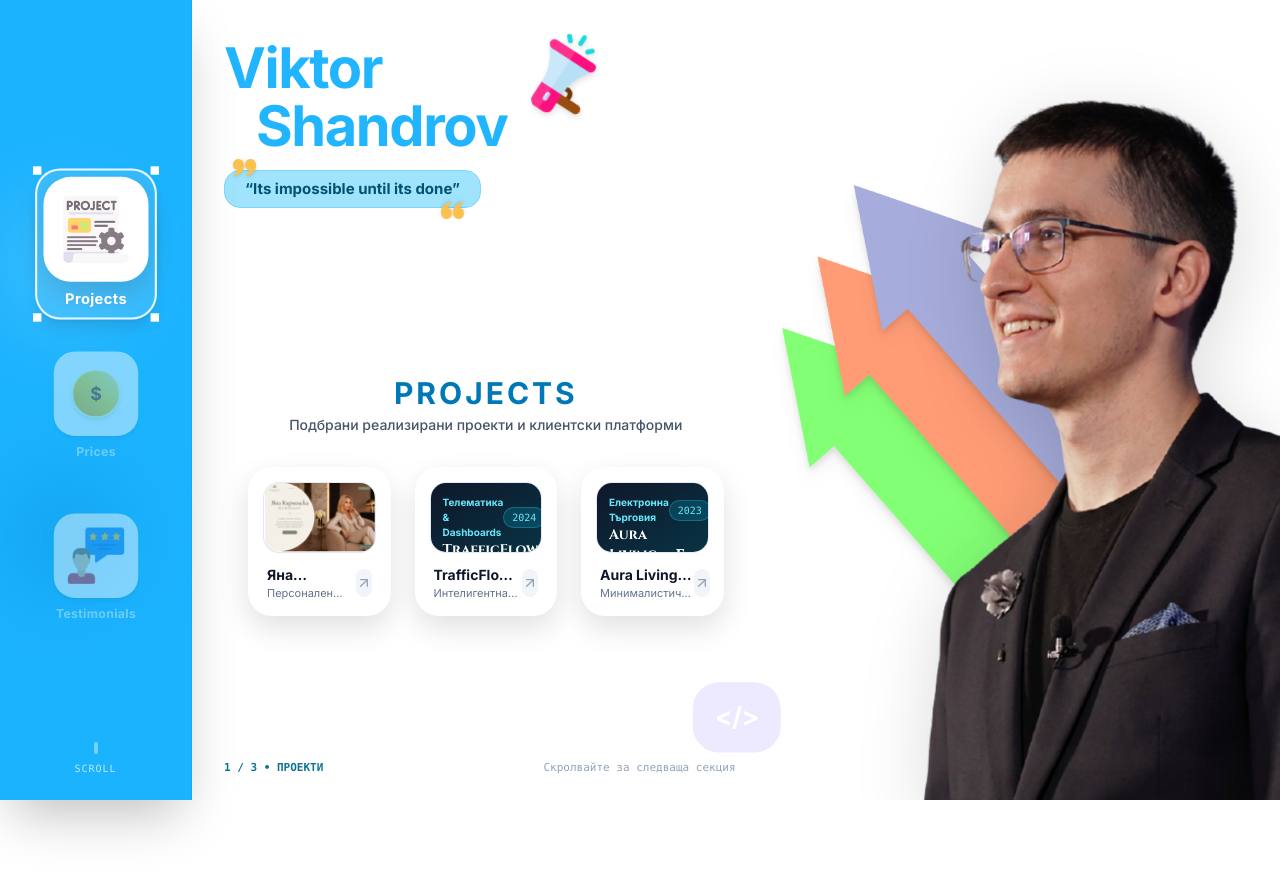
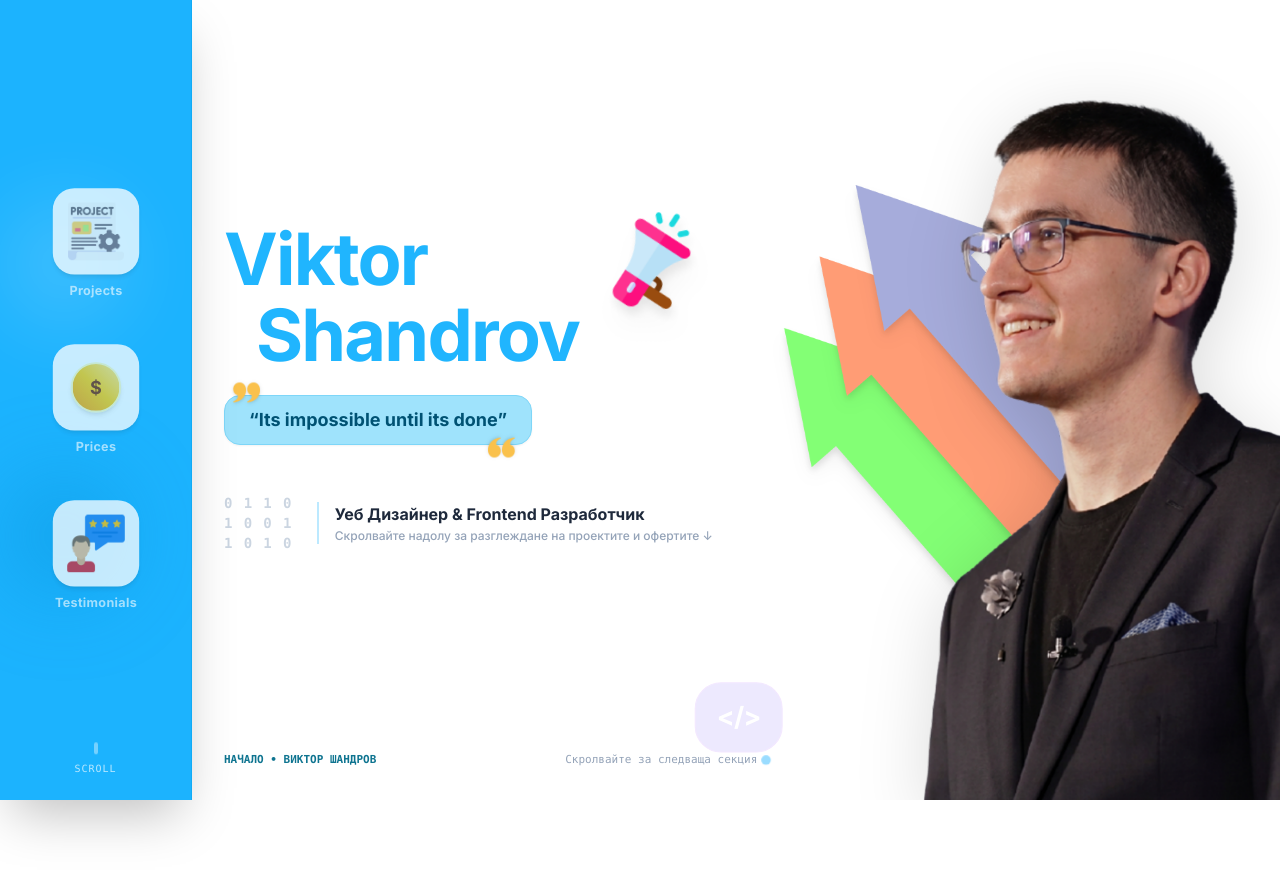
Before and after one commit to viktorShandrov/Portfolio-Main, a React (Vite) app: page / in a window 1280 px wide. Shown: the top 874 px of the page. Built offline with nearby package versions, Linux system fonts and the light colour scheme; a web font is replaced by a local one.

Commit message:
scroll v2

```diff
--- a/src/App.tsx
+++ b/src/App.tsx
@@ -8,7 +8,7 @@ import { AnimatePresence } from 'framer-motion';
 
 export const App: React.FC = () => {
   const [selectedProject, setSelectedProject] = useState<Project | null>(null);
-  const [activeSection, setActiveSection] = useState<string>('projects');
+  const [activeSection, setActiveSection] = useState<string>('intro');
   const [isContactOpen, setIsContactOpen] = useState(false);
 
   // Sync with URL hash for direct project routing
--- /dev/null
+++ b/src/components/HeroIntroSection.tsx
@@ -0,0 +1,95 @@
+import React from 'react';
+import { motion } from 'framer-motion';
+
+export const HeroIntroSection: React.FC = () => {
+  return (
+    <div className="w-full flex flex-col items-start justify-center select-none py-6 sm:py-10 max-w-[620px]">
+
+      {/* Top Header Name & Megaphone */}
+      <div className="relative mb-6">
+        <div className="flex items-start justify-between max-w-[480px] gap-6">
+          <div className="space-y-1">
+            <motion.h1
+              initial={{ opacity: 0, y: -20 }}
+              animate={{ opacity: 1, y: 0 }}
+              transition={{ duration: 0.6 }}
+              className="text-[#20b5fe] font-black text-5xl sm:text-6xl lg:text-[72px] tracking-tight leading-[0.98]"
+            >
+              Viktor
+            </motion.h1>
+            <motion.h2
+              initial={{ opacity: 0, y: -20 }}
+              animate={{ opacity: 1, y: 0 }}
+              transition={{ delay: 0.1, duration: 0.6 }}
+              className="text-[#20b5fe] font-black text-5xl sm:text-6xl lg:text-[72px] tracking-tight leading-[0.98] sm:pl-8"
+            >
+              Shandrov
+            </motion.h2>
+          </div>
+
+          {/* Megaphone Illustration Badge */}
+          <motion.div
+            initial={{ opacity: 0, scale: 0.7, rotate: -25 }}
+            animate={{ opacity: 1, scale: 1, rotate: -12 }}
+            transition={{ delay: 0.25, duration: 0.6 }}
+            whileHover={{ scale: 1.12, rotate: -4 }}
+            className="relative -mt-2 w-20 h-20 sm:w-24 sm:h-24 flex items-center justify-center cursor-pointer shrink-0"
+          >
+            <img
+              src="/assets/icon_megaphone.png"
+              alt="Megaphone"
+              className="w-full h-full object-contain drop-shadow-xl"
+            />
+          </motion.div>
+        </div>
+
+        {/* Quote Box with Yellow Quotation Marks */}
+        <motion.div
+          initial={{ opacity: 0, scale: 0.9 }}
+          animate={{ opacity: 1, scale: 1 }}
+          transition={{ delay: 0.35, duration: 0.5 }}
+          className="relative mt-6 mb-4 inline-block"
+        >
+          {/* Top-Left Yellow Quote */}
+          <img
+            src="/assets/icon_quote.png"
+            alt="Quote"
+            className="absolute -top-4 left-2 w-6 h-6 sm:w-7 sm:h-7 z-20 object-contain drop-shadow"
+          />
+
+          {/* Quote Bubble */}
+          <div className="bg-[#9fe3fc] text-[#005273] font-bold text-sm sm:text-base lg:text-lg px-6 py-2.5 rounded-2xl shadow-sm border border-[#7ed6f8]">
+            <span>“Its impossible until its done”</span>
+          </div>
+
+          {/* Bottom-Right Yellow Quote */}
+          <img
+            src="/assets/icon_quote.png"
+            alt="Quote"
+            className="absolute -bottom-4 right-4 w-6 h-6 sm:w-7 sm:h-7 z-20 object-contain drop-shadow transform rotate-180"
+          />
+        </motion.div>
+      </div>
+
+      {/* Binary Matrix & Subtitle */}
+      <motion.div
+        initial={{ opacity: 0, x: -10 }}
+        animate={{ opacity: 1, x: 0 }}
+        transition={{ delay: 0.45, duration: 0.5 }}
+        className="flex items-center gap-6 mt-2"
+      >
+        <div className="flex flex-col font-mono text-xs sm:text-sm font-black text-slate-300 select-none tracking-widest leading-snug">
+          <span>0 1 1 0</span>
+          <span>1 0 0 1</span>
+          <span>1 0 1 0</span>
+        </div>
+
+        <div className="border-l-2 border-[#20b5fe]/30 pl-4 text-slate-500 text-xs sm:text-sm font-medium leading-relaxed">
+          <p className="font-bold text-slate-800 text-sm sm:text-base">Уеб Дизайнер & Frontend Разработчик</p>
+          <p className="text-slate-400 text-xs mt-0.5">Скролвайте надолу за разглеждане на проектите и офертите ↓</p>
+        </div>
+      </motion.div>
+
+    </div>
+  );
+};
--- a/src/components/LeftSidebarMenu.tsx
+++ b/src/components/LeftSidebarMenu.tsx
@@ -37,8 +37,8 @@ export const LeftSidebarMenu: React.FC<LeftSidebarMenuProps> = ({
       {/* Vertical Track of Menu Cards */}
       <div className="relative w-full flex flex-col items-center justify-center space-y-6 sm:space-y-8 py-8">
         {MENU_ITEMS.map((item, index) => {
-          // Distance from active item (-1, 0, 1, etc.)
-          const distance = index - activeIndex;
+          const isIntro = activeSection === 'intro';
+          const distance = activeIndex >= 0 ? index - activeIndex : 0;
           const isActive = item.id === activeSection;
 
           return (
@@ -46,11 +46,11 @@ export const LeftSidebarMenu: React.FC<LeftSidebarMenuProps> = ({
               key={item.id}
               onClick={() => onNavigateSection(`${item.id}-section`)}
               animate={{
-                scale: isActive ? 1.05 : 0.88,
-                opacity: isActive ? 1 : 0.45,
-                y: distance * 6,
+                scale: isActive ? 1.05 : 0.9,
+                opacity: isActive ? 1 : isIntro ? 0.75 : 0.45,
+                y: isIntro ? 0 : distance * 6,
               }}
-              whileHover={{ scale: isActive ? 1.08 : 0.95, opacity: 0.9 }}
+              whileHover={{ scale: isActive ? 1.08 : 0.98, opacity: 1 }}
               whileTap={{ scale: 0.92 }}
               transition={{ type: 'spring', stiffness: 350, damping: 28 }}
               className={`flex flex-col items-center cursor-pointer group relative transition-all duration-300 ${
--- a/src/components/PinnedScrollStage.tsx
+++ b/src/components/PinnedScrollStage.tsx
@@ -1,7 +1,7 @@
 import React, { useRef } from 'react';
 import { motion, useScroll, useTransform, useMotionValueEvent } from 'framer-motion';
 import { LeftSidebarMenu } from './LeftSidebarMenu';
-import { HeroCenterBrand } from './HeroCenterBrand';
+import { HeroIntroSection } from './HeroIntroSection';
 import { ViktorStickyVisual } from './ViktorStickyVisual';
 import { ProjectsGrid } from './ProjectsGrid';
 import { PricingSection } from './PricingSection';
@@ -29,30 +29,35 @@ export const PinnedScrollStage: React.FC<PinnedScrollStageProps> = ({
 }) => {
   const containerRef = useRef<HTMLDivElement>(null);
 
-  // Track scroll progress within the 300vh pinned container
+  // Track scroll progress through the 4-stage container (Intro -> Projects -> Prices -> Testimonials)
   const { scrollYProgress } = useScroll({
     target: containerRef,
     offset: ['start start', 'end end'],
   });
 
-  // Calculate opacity crossfade for each section in place:
-  // 1. Projects: [0 -> 0.25 -> 0.36] (Visible at start, fades to 0)
-  const opacityProjects = useTransform(scrollYProgress, [0, 0.22, 0.35], [1, 1, 0]);
-  const scaleProjects = useTransform(scrollYProgress, [0, 0.22, 0.35], [1, 1, 0.95]);
+  // 1. Stage 0: Intro (Name & Quote) - Visible at top, fades out
+  const opacityIntro = useTransform(scrollYProgress, [0, 0.16, 0.26], [1, 1, 0]);
+  const scaleIntro = useTransform(scrollYProgress, [0, 0.16, 0.26], [1, 1, 0.94]);
 
-  // 2. Prices: [0.32 -> 0.44 -> 0.58 -> 0.70] (Fades in, stays visible, fades to 0)
-  const opacityPrices = useTransform(scrollYProgress, [0.32, 0.42, 0.58, 0.70], [0, 1, 1, 0]);
-  const scalePrices = useTransform(scrollYProgress, [0.32, 0.42, 0.58, 0.70], [0.95, 1, 1, 0.95]);
+  // 2. Stage 1: Projects - Fades in, stays visible, fades out
+  const opacityProjects = useTransform(scrollYProgress, [0.22, 0.30, 0.44, 0.52], [0, 1, 1, 0]);
+  const scaleProjects = useTransform(scrollYProgress, [0.22, 0.30, 0.44, 0.52], [0.95, 1, 1, 0.95]);
 
-  // 3. Testimonials: [0.67 -> 0.78 -> 1] (Fades in, stays visible to end)
-  const opacityTestimonials = useTransform(scrollYProgress, [0.67, 0.78, 1], [0, 1, 1]);
-  const scaleTestimonials = useTransform(scrollYProgress, [0.67, 0.78, 1], [0.95, 1, 1]);
+  // 3. Stage 2: Prices - Fades in, stays visible, fades out
+  const opacityPrices = useTransform(scrollYProgress, [0.48, 0.56, 0.70, 0.78], [0, 1, 1, 0]);
+  const scalePrices = useTransform(scrollYProgress, [0.48, 0.56, 0.70, 0.78], [0.95, 1, 1, 0.95]);
 
-  // Sync the active section for sidebar menu indicator
+  // 4. Stage 3: Testimonials - Fades in, stays visible to the end
+  const opacityTestimonials = useTransform(scrollYProgress, [0.74, 0.82, 1], [0, 1, 1]);
+  const scaleTestimonials = useTransform(scrollYProgress, [0.74, 0.82, 1], [0.95, 1, 1]);
+
+  // Synchronize the active section for sidebar menu indicator
   useMotionValueEvent(scrollYProgress, 'change', (latest) => {
-    if (latest < 0.33) {
+    if (latest < 0.24) {
+      if (activeSection !== 'intro') setActiveSection('intro');
+    } else if (latest < 0.50) {
       if (activeSection !== 'projects') setActiveSection('projects');
-    } else if (latest < 0.67) {
+    } else if (latest < 0.76) {
       if (activeSection !== 'prices') setActiveSection('prices');
     } else {
       if (activeSection !== 'testimonials') setActiveSection('testimonials');
@@ -64,13 +69,13 @@ export const PinnedScrollStage: React.FC<PinnedScrollStageProps> = ({
     const containerTop = containerRef.current.offsetTop;
     const totalScroll = containerRef.current.offsetHeight - window.innerHeight;
 
-    let targetRatio = 0.05;
+    let targetRatio = 0.36;
     if (sectionId.includes('prices')) {
-      targetRatio = 0.5;
+      targetRatio = 0.63;
     } else if (sectionId.includes('testimonials')) {
-      targetRatio = 0.92;
+      targetRatio = 0.90;
     } else {
-      targetRatio = 0.05;
+      targetRatio = 0.36;
     }
 
     window.scrollTo({
@@ -80,13 +85,13 @@ export const PinnedScrollStage: React.FC<PinnedScrollStageProps> = ({
   };
 
   return (
-    /* 300vh scroll container that drives the in-place crossfade */
-    <div ref={containerRef} className="relative w-full h-[320vh]">
+    /* 420vh scroll container that drives the in-place crossfade across all 4 stages */
+    <div ref={containerRef} className="relative w-full h-[420vh]">
 
-      {/* 100vh Sticky Viewport: Everything stays fixed in place on screen! */}
+      {/* 100vh Sticky Viewport: Everything stays fixed on screen while content fades in place! */}
       <div className="sticky top-0 h-screen w-full overflow-hidden flex flex-col justify-between select-none bg-white">
 
-        {/* Left Vertical Docked Sidebar */}
+        {/* Left Vertical Docked Sidebar (Contains ONLY Projects, Prices, Testimonials) */}
         <LeftSidebarMenu
           activeSection={activeSection}
           onNavigateSection={handleNavigateSection}
@@ -95,18 +100,27 @@ export const PinnedScrollStage: React.FC<PinnedScrollStageProps> = ({
         {/* Main Stage Grid (Between Sidebar and Right Visual) */}
         <div className="w-full h-full pl-36 sm:pl-44 lg:pl-48 pr-0 flex items-center justify-between relative">
 
-          {/* Middle Content Stage (Branding + In-Place Crossfading Sections) */}
-          <div className="w-full lg:w-[58%] xl:w-[54%] h-full flex flex-col justify-between py-4 sm:py-6 px-4 sm:px-8 z-10">
+          {/* Middle Content Stage (In-Place Crossfading: Intro -> Projects -> Prices -> Testimonials) */}
+          <div className="w-full lg:w-[60%] xl:w-[56%] h-full flex flex-col justify-between py-6 sm:py-8 px-4 sm:px-8 z-10">
 
-            {/* Top Fixed Brand: Viktor Shandrov, Megaphone, Quote */}
-            <div className="shrink-0">
-              <HeroCenterBrand />
-            </div>
+            {/* Central Stage where all 4 sections transition smoothly in the exact same place */}
+            <div className="relative w-full flex-1 flex items-center justify-center my-auto min-h-[420px] sm:min-h-[480px]">
 
-            {/* Central In-Place Crossfade Stage for Sections */}
-            <div className="relative w-full flex-1 flex items-center justify-center my-auto min-h-[360px] sm:min-h-[420px]">
+              {/* Stage 0: Hero Intro (Name, Megaphone, Quote, Binary) */}
+              <motion.div
+                style={{
+                  opacity: opacityIntro,
+                  scale: scaleIntro,
+                  pointerEvents: activeSection === 'intro' ? 'auto' : 'none',
+                }}
+                className="absolute inset-0 flex items-center justify-center w-full"
+              >
+                <div className="w-full">
+                  <HeroIntroSection />
+                </div>
+              </motion.div>
 
-              {/* Section 1: Projects Showcase */}
+              {/* Stage 1: Projects Showcase */}
               <motion.div
                 style={{
                   opacity: opacityProjects,
@@ -123,7 +137,7 @@ export const PinnedScrollStage: React.FC<PinnedScrollStageProps> = ({
                 </div>
               </motion.div>
 
-              {/* Section 2: Prices & Packages */}
+              {/* Stage 2: Prices & Packages */}
               <motion.div
                 style={{
                   opacity: opacityPrices,
@@ -140,7 +154,7 @@ export const PinnedScrollStage: React.FC<PinnedScrollStageProps> = ({
                 </div>
               </motion.div>
 
-              {/* Section 3: Testimonials */}
+              {/* Stage 3: Testimonials & Reviews */}
               <motion.div
                 style={{
                   opacity: opacityTestimonials,
@@ -162,6 +176,7 @@ export const PinnedScrollStage: React.FC<PinnedScrollStageProps> = ({
             {/* Bottom Status / Navigation hint */}
             <div className="shrink-0 pt-2 flex items-center justify-between text-[11px] text-slate-400 font-mono">
               <span className="font-bold text-cyan-700 uppercase">
+                {activeSection === 'intro' && 'НАЧАЛО • ВИКТОР ШАНДРОВ'}
                 {activeSection === 'projects' && '1 / 3 • ПРОЕКТИ'}
                 {activeSection === 'prices' && '2 / 3 • ЦЕНИ И ПАКЕТИ'}
                 {activeSection === 'testimonials' && '3 / 3 • ОТЗИВИ'}
@@ -175,7 +190,7 @@ export const PinnedScrollStage: React.FC<PinnedScrollStageProps> = ({
           </div>
 
           {/* Right Column: Fixed Sticky Viktor Portrait & 3D Arrows */}
-          <div className="hidden lg:flex lg:w-[42%] xl:w-[46%] h-full items-end justify-end relative z-20 pointer-events-none">
+          <div className="hidden lg:flex lg:w-[40%] xl:w-[44%] h-full items-end justify-end relative z-20 pointer-events-none">
             <ViktorStickyVisual />
           </div>
 
--- a/src/components/ProjectsGrid.tsx
+++ b/src/components/ProjectsGrid.tsx
@@ -10,47 +10,35 @@ interface ProjectsGridProps {
 
 export const ProjectsGrid: React.FC<ProjectsGridProps> = ({ projects, onSelectProject }) => {
   return (
-    <motion.div
-      initial={{ opacity: 0, y: 15 }}
-      animate={{ opacity: 1, y: 0 }}
-      exit={{ opacity: 0, y: -10 }}
-      transition={{ duration: 0.45, ease: 'easeOut' }}
-      className="w-full max-w-4xl mx-auto px-4 sm:px-6 py-6 sm:py-8"
-    >
-
+    <div className="w-full max-w-[840px] mx-auto px-2 sm:px-4 py-2 sm:py-4">
       {/* "PROJECTS" Section Heading */}
-      <motion.div
-        initial={{ opacity: 0, scale: 0.95 }}
-        animate={{ opacity: 1, scale: 1 }}
-        transition={{ delay: 0.1, duration: 0.4 }}
-        className="text-center mb-6 sm:mb-8"
-      >
-        <h2 className="text-[#0077b6] font-black text-xl sm:text-2xl lg:text-3xl tracking-widest uppercase drop-shadow-xs">
+      <div className="text-center mb-3 sm:mb-5">
+        <h2 className="text-[#0077b6] font-black text-xl sm:text-2xl tracking-widest uppercase drop-shadow-xs">
           PROJECTS
         </h2>
-        <p className="text-slate-600 text-xs sm:text-sm font-medium mt-1">
+        <p className="text-slate-500 text-xs sm:text-sm font-medium mt-0.5">
           Подбрани реализирани проекти и клиентски платформи
         </p>
-      </motion.div>
+      </div>
 
       {/* Grid of Projects */}
-      <div className="grid grid-cols-1 md:grid-cols-2 lg:grid-cols-3 gap-6 justify-items-center">
+      <div className="grid grid-cols-1 sm:grid-cols-2 lg:grid-cols-3 gap-3.5 sm:gap-4 justify-items-center">
         {projects.map((project, index) => (
           <motion.div
             key={project.id}
-            initial={{ opacity: 0, y: 20 }}
+            initial={{ opacity: 0, y: 15 }}
             animate={{ opacity: 1, y: 0 }}
-            transition={{ delay: 0.15 + index * 0.1, duration: 0.45, ease: 'easeOut' }}
-            whileHover={{ y: -6 }}
+            transition={{ delay: 0.1 + index * 0.08, duration: 0.4 }}
+            whileHover={{ y: -4 }}
             whileTap={{ scale: 0.98 }}
             onClick={() => onSelectProject(project)}
-            className="cursor-pointer group w-full max-w-[320px] transition-all duration-300"
+            className="cursor-pointer group w-full max-w-[280px] transition-all duration-200"
           >
             {/* White Rounded Project Card */}
-            <div className="bg-white rounded-3xl p-3 sm:p-3.5 shadow-[0_12px_30px_rgba(0,0,0,0.12)] border border-white/80 group-hover:shadow-[0_20px_45px_rgba(0,0,0,0.2)] transition-all overflow-hidden flex flex-col">
+            <div className="bg-white rounded-2xl sm:rounded-3xl p-3 shadow-[0_8px_24px_rgba(0,0,0,0.08)] border border-slate-200/80 group-hover:border-[#00a8ff]/50 group-hover:shadow-[0_12px_28px_rgba(0,168,255,0.15)] transition-all overflow-hidden flex flex-col">
 
               {/* Project Mockup / Screenshot Container */}
-              <div className="relative aspect-[16/10] w-full rounded-2xl overflow-hidden bg-slate-100 border border-slate-200/80 shadow-inner">
+              <div className="relative aspect-[16/10] w-full rounded-xl sm:rounded-2xl overflow-hidden bg-slate-100 border border-slate-200/80 shadow-inner">
                 {project.id === 'yana-karlovska' ? (
                   <img
                     src="/assets/yana_website.png"
@@ -61,37 +49,37 @@ export const ProjectsGrid: React.FC<ProjectsGridProps> = ({ projects, onSelectPr
                     }}
                   />
                 ) : (
-                  <div className="w-full h-full bg-gradient-to-br from-slate-900 to-cyan-950 p-3 flex flex-col justify-between text-white">
-                    <div className="flex items-center justify-between text-[10px] text-cyan-300">
+                  <div className="w-full h-full bg-gradient-to-br from-slate-900 to-cyan-950 p-2.5 flex flex-col justify-between text-white">
+                    <div className="flex items-center justify-between text-[9px] text-cyan-300">
                       <span className="font-bold">{project.category}</span>
-                      <span className="bg-cyan-500/20 px-2 py-0.5 rounded-full border border-cyan-400/30 font-mono">{project.year}</span>
+                      <span className="bg-cyan-500/20 px-1.5 py-0.5 rounded-full border border-cyan-400/30 font-mono">{project.year}</span>
                     </div>
-                    <div className="font-serif text-sm font-bold text-white">{project.title}</div>
-                    <div className="text-[10px] text-slate-300 line-clamp-1">{project.subtitle}</div>
+                    <div className="font-serif text-xs font-bold text-white line-clamp-1">{project.title}</div>
+                    <div className="text-[9px] text-slate-300 line-clamp-1">{project.subtitle}</div>
                   </div>
                 )}
 
                 {/* Floating "Виж проект" Hover Pill */}
-                <div className="absolute inset-0 bg-black/40 opacity-0 group-hover:opacity-100 transition-opacity duration-300 flex items-center justify-center backdrop-blur-xs">
-                  <span className="bg-white text-slate-900 font-bold text-xs px-3.5 py-1.5 rounded-full shadow-lg flex items-center gap-1 transform translate-y-2 group-hover:translate-y-0 transition-transform">
-                    <span>Преглед на проекта</span>
-                    <ArrowUpRight className="w-3.5 h-3.5 text-cyan-600" />
+                <div className="absolute inset-0 bg-black/35 opacity-0 group-hover:opacity-100 transition-opacity duration-200 flex items-center justify-center backdrop-blur-xs">
+                  <span className="bg-white text-slate-900 font-bold text-[11px] px-3 py-1 rounded-full shadow-md flex items-center gap-1">
+                    <span>Преглед</span>
+                    <ArrowUpRight className="w-3 h-3 text-cyan-600" />
                   </span>
                 </div>
               </div>
 
               {/* Card Meta below image */}
-              <div className="mt-3 px-1 flex items-center justify-between">
-                <div>
-                  <h3 className="font-bold text-sm text-slate-900 group-hover:text-[#00a8ff] transition-colors line-clamp-1">
+              <div className="mt-2.5 px-0.5 flex items-center justify-between">
+                <div className="min-w-0 pr-2">
+                  <h3 className="font-bold text-xs sm:text-sm text-slate-900 group-hover:text-[#00a8ff] transition-colors truncate">
                     {project.title}
                   </h3>
-                  <p className="text-[11px] text-slate-500 line-clamp-1">
+                  <p className="text-[10px] sm:text-[11px] text-slate-500 truncate">
                     {project.subtitle}
                   </p>
                 </div>
-                <div className="w-7 h-7 rounded-full bg-slate-100 group-hover:bg-[#00a8ff] group-hover:text-white text-slate-400 flex items-center justify-center transition-colors">
-                  <ArrowUpRight className="w-4 h-4" />
+                <div className="w-6 h-6 rounded-full bg-slate-100 group-hover:bg-[#00a8ff] group-hover:text-white text-slate-400 flex items-center justify-center shrink-0 transition-colors">
+                  <ArrowUpRight className="w-3.5 h-3.5" />
                 </div>
               </div>
 
@@ -99,7 +87,6 @@ export const ProjectsGrid: React.FC<ProjectsGridProps> = ({ projects, onSelectPr
           </motion.div>
         ))}
       </div>
-
-    </motion.div>
+    </div>
   );
 };
```
Also changed, not shown: src/components/PricingSection.tsx (+48 -47 lines), src/components/TestimonialsSection.tsx (+26 -42 lines).
